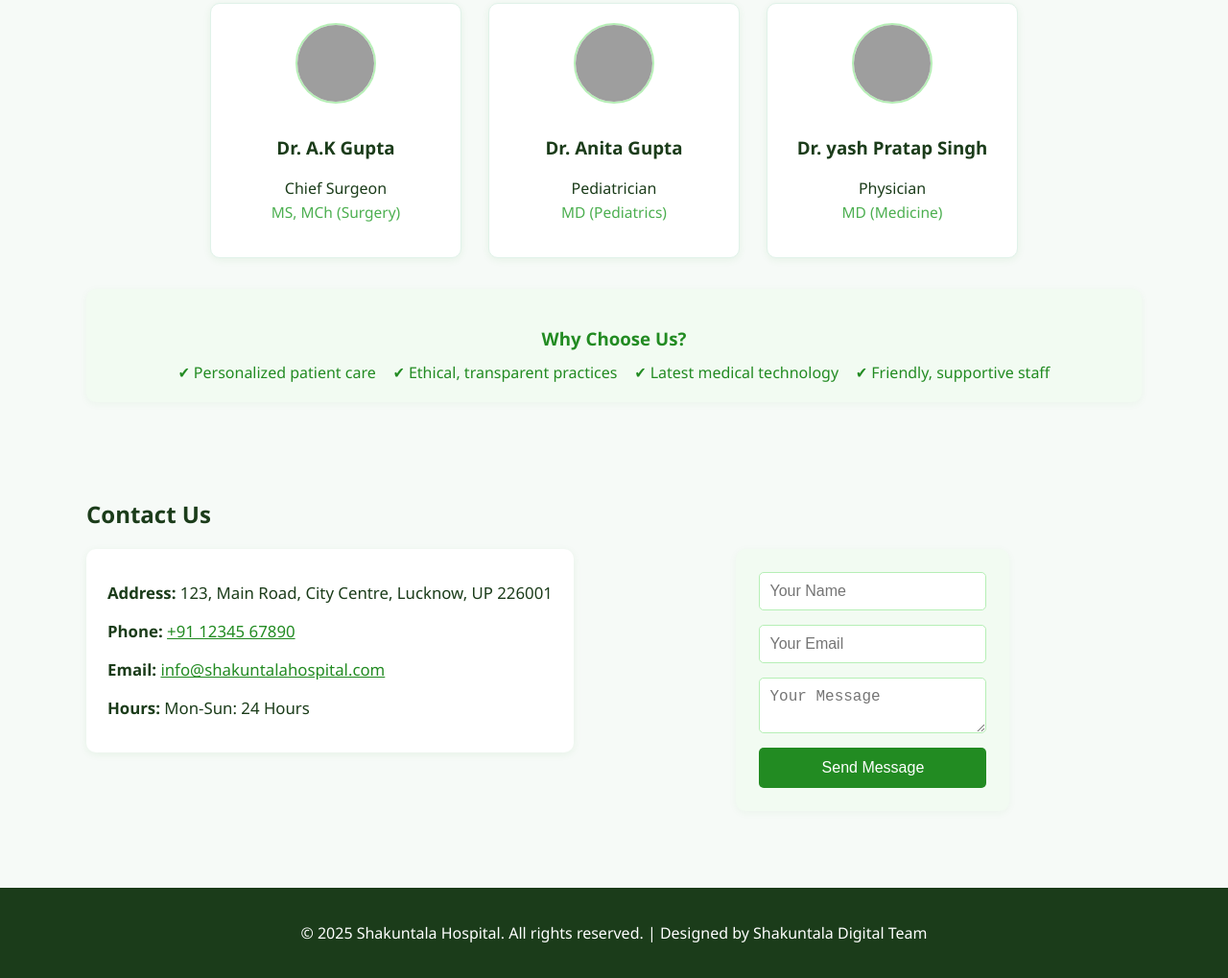
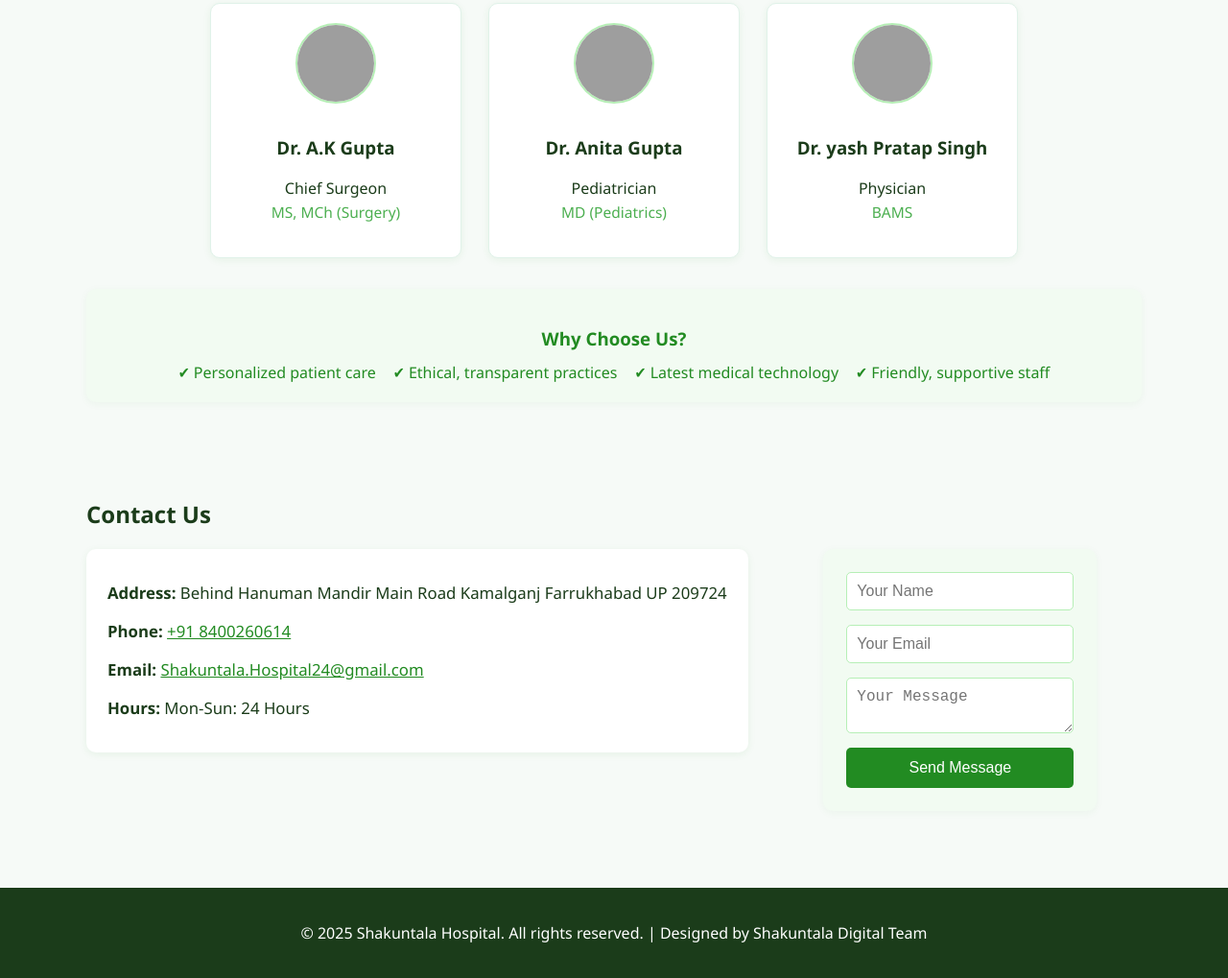
Before and after one commit to Vimal-Pratap-Singh/shakuntala-hospital-app, a plain HTML site: page index.html in a window 1280 px wide. Shown: the part 1253-2272 px from the top of the page at 96% size. Drawn offline with Linux system fonts and the light colour scheme; grey boxes are pictures that could not be loaded.

Commit message:
Update index.html

```diff
--- a/index.html
+++ b/index.html
@@ -9,7 +9,7 @@
 <body>
     <header>
         <div class="container">
-            <img src="resources/logo.png" alt="Shakuntala Hospital Logo" class="logo">
+            <img src="logo.png" alt="Shakuntala Hospital Logo" class="logo">
             <div class="header-title">
                 <h1>Shakuntala Hospital</h1>
                 <p class="tagline">Compassion. Care. Commitment.</p>
@@ -30,7 +30,7 @@
             <p>Your health, our priority. Providing world-class healthcare with a heart since 1985.</p>
             <ul class="highlights">
                 <li>✔ NABH Accredited Multispecialty Hospital</li>
-                <li>✔ 24/7 Emergency & Trauma Care</li>
+                <li>✔ 24/7 Emergency</li>
                 <li>✔ Advanced Diagnostics & Modern Infrastructure</li>
                 <li>✔ Experienced & Compassionate Medical Team</li>
             </ul>
@@ -85,7 +85,7 @@
                 <div class="doctor">
                     <img src="https://randomuser.me/api/portraits/men/65.jpg" alt="Dr. yash Pratap Singh">
                     <h3>Dr. yash Pratap Singh</h3>
-                    <p>Physician<br><span class="doc-qual">MD (Medicine)</span></p>
+                    <p>Physician<br><span class="doc-qual">BAMS</span></p>
                 </div>
             </div>
             <div class="why-us">
@@ -104,9 +104,9 @@
             <h2>Contact Us</h2>
             <div class="contact-details">
                 <div class="contact-info">
-                    <p><strong>Address:</strong> 123, Main Road, City Centre, Lucknow, UP 226001</p>
-                    <p><strong>Phone:</strong> <a href="tel:+911234567890">+91 12345 67890</a></p>
-                    <p><strong>Email:</strong> <a href="mailto:info@shakuntalahospital.com">info@shakuntalahospital.com</a></p>
+                    <p><strong>Address:</strong> Behind Hanuman Mandir Main Road Kamalganj Farrukhabad UP 209724</p>
+                    <p><strong>Phone:</strong> <a href="tel:+911234567890">+91 8400260614</a></p>
+                    <p><strong>Email:</strong> <a href="mailto:info@shakuntalahospital.com">Shakuntala.Hospital24@gmail.com</a></p>
                     <p><strong>Hours:</strong> Mon-Sun: 24 Hours</p>
                 </div>
                 <form id="contactForm">
```
